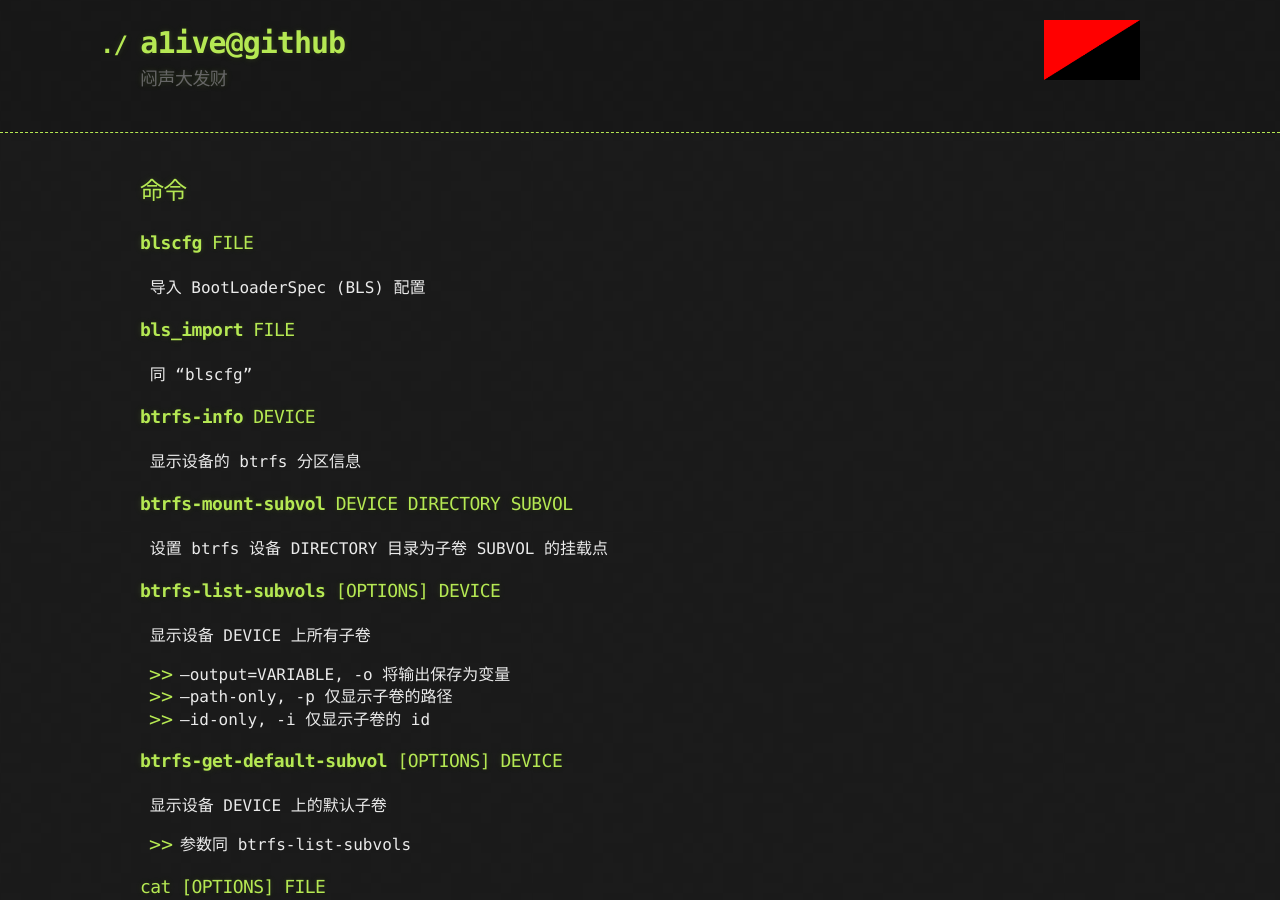
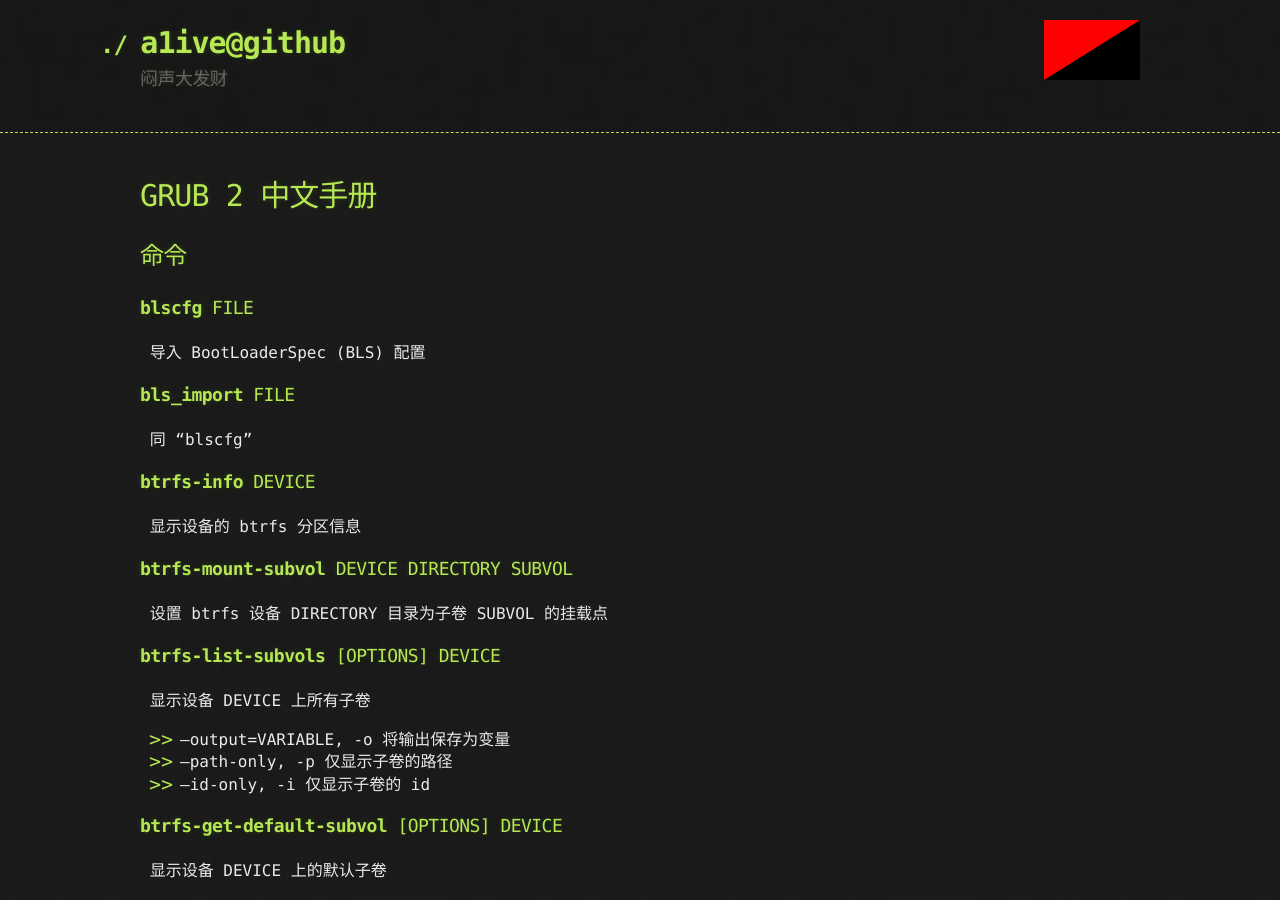
Before and after one commit to a1ive/a1ive.github.io, a Jekyll site: the page built from grub2_zh.md, in a window 1280 px wide and 900 px high. Built offline with Jekyll 4.4.1, drawn with Linux system fonts in a browser that asks for light colours; our own code applies the rules of GitHub Pages for plain Markdown files.

Commit message:
Update grub2_zh.md

```diff
--- a/grub2_zh.md
+++ b/grub2_zh.md
@@ -1,6 +1,8 @@
 ---
 layout: default
 ---
+
+# GRUB 2 中文手册
 
 ## 命令
 
```
